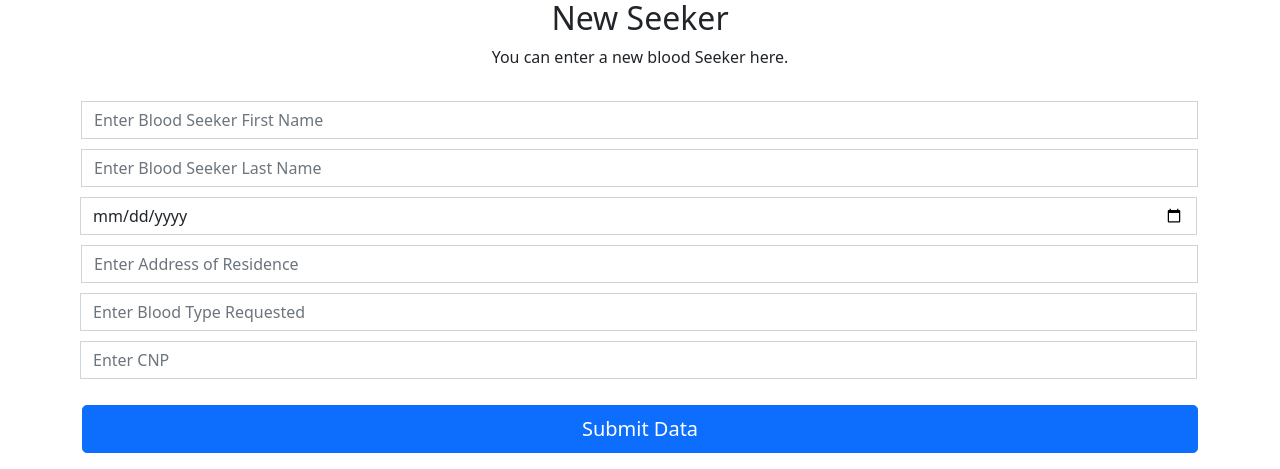
After one commit to adrianntz/BD_WebSite, a Flask app: page /seekerCreate in a window 1280 px wide. The commit adds this page. Shown: the part 401-870 px from the top of the page. Run offline with Flask 2, Linux system fonts and the light colour scheme; some libraries are stand-ins or nearby versions.

Commit message:
CreateFunc: Added Ability to add Seekers

```diff
--- a/main.py
+++ b/main.py
@@ -60,6 +60,24 @@ def donorCreate():
 	elif request.method == 'POST':
 		msg = 'Please fill out the form !'
 	return render_template('donorCreate.html', msg = msg)
+
+@app.route('/seekerCreate', methods =['GET', 'POST'])
+def seekerCreate():
+	msg = ''
+	if request.method == 'POST' and 'firstName' in request.form and 'lastName' in request.form and 'dateBirth' in request.form and 'address' in request.form and 'bloodGroup' in request.form  and 'cnp' in request.form:
+		var_firstName = request.form['firstName']
+		var_lastName = request.form['lastName']
+		var_dateBirth = request.form['dateBirth']
+		var_address = request.form['address']
+		var_bloodGroup = request.form['bloodGroup']
+		var_cnp=request.form['cnp']
+		cursor = mysql.connection.cursor(MySQLdb.cursors.DictCursor)
+		cursor.execute("INSERT INTO `blooddonationsystemdb`.`tbl_seeker` (`firstName`, `lastName`, `date_of_birth`, `location`, `blodGroup`,`cnp`) VALUES (%s,%s,%s,%s,%s,%s)",(var_firstName, var_lastName, var_dateBirth, var_address, var_bloodGroup,var_cnp))
+		mysql.connection.commit()
+		msg = 'You have successfully registered !'
+	elif request.method == 'POST':
+		msg = 'Please fill out the form !'
+	return render_template('seekerCreate.html', msg = msg)
 
 @app.route('/screeningintroduce', methods =['GET', 'POST'])
 def screeningintroduce():
--- a/templates/index.html
+++ b/templates/index.html
@@ -5,7 +5,7 @@
     <ul class="nav nav-pills flex-column mb-auto">
         <li class="nav-item"> <a href="#" class="nav-link active" aria-current="page"> <i class="fa fa-home"></i><span class="ms-2">Home</span> </a> </li>
         <li> <a href="http://127.0.0.1:5000/donorCreate" class="nav-link text-white"> <i class="fa fa-dashboard"></i><span class="ms-2">New Donor</span> </a> </li>
-        <li> <a href="http://127.0.0.1:5000/screeningintroduce" class="nav-link text-white"> <i class="fa fa-first-order"></i><span class="ms-2">New Screening</span> </a> </li>
+        <li> <a href="http://127.0.0.1:5000/seekerCreate" class="nav-link text-white"> <i class="fa fa-first-order"></i><span class="ms-2">New Seeker</span> </a> </li>
         <li> <a href="http://127.0.0.1:5000/bloodbankCreate" class="nav-link text-white"> <i class="fa fa-cog"></i><span class="ms-2">Add Blood Bank</span> </a> </li>
 
         <li class="nav-item dropdown">
--- /dev/null
+++ b/templates/seekerCreate.html
@@ -0,0 +1,75 @@
+<link href="//maxcdn.bootstrapcdn.com/bootstrap/4.1.1/css/bootstrap.min.css" rel="stylesheet" id="bootstrap-css">
+<script src="//maxcdn.bootstrapcdn.com/bootstrap/4.1.1/js/bootstrap.min.js"></script>
+<script src="//cdnjs.cloudflare.com/ajax/libs/jquery/3.2.1/jquery.min.js"></script>
+<!------ Include the above in your HEAD tag ---------->
+
+<div class="container forget-password">
+            <div class="row">
+                <div class="col-md-12 col-md-offset-4">
+                    <div class="panel panel-default">
+                        <div class="panel-body">
+                            <div class="text-center">
+                                <img src="https://www.seekpng.com/png/full/790-7900951_blood-donation-png-pic-blood-donation-logo-png.png" alt="car-key" height="400" width="350" border="0">
+                                <h2 class="text-center">New Seeker</h2>
+                                <p>You can enter a new blood Seeker here.</p>
+                                <form id="register-form" role="form" autocomplete="off" class="form" method="post">
+                                    <div class="form-group">
+                                        <div class="input-group">
+
+                                        </div>
+                                    </div>
+                                    <div class="form-group">
+                                    <div class="input-group">
+                                            <span class="input-group-addon"><i class="glyphicon glyphicon-envelope color-blue"></i></span>
+
+                                            <input type="text" name="firstName" placeholder="Enter Blood Seeker First Name" class="form-control" id="name" required></br></br>
+
+                                        </div>
+                                        <div class="input-group">
+                                            <span class="input-group-addon"><i class="glyphicon glyphicon-envelope color-blue"></i></span>
+                                            <input type="text" name="lastName" placeholder="Enter Blood Seeker Last Name" class="form-control" id="target_audience" required></br></br>
+
+                                        <div class="input-group">
+                                            <span class="input-group-addon"><i class="glyphicon glyphicon-envelope color-blue"></i></span>
+                                            <input type="date" name="dateBirth" placeholder="Enter Date of Birth" class="form-control" id="dateBirth" required></br></br>
+                                        </div>
+
+                                         </div>
+                                        <div class="input-group">
+                                            <span class="input-group-addon"><i class="glyphicon glyphicon-envelope color-blue"></i></span>
+                                            <input type="text" name="address" placeholder="Enter Address of Residence" class="form-control" id="address" required></br></br>
+
+                                        <div class="input-group">
+                                            <span class="input-group-addon"><i class="glyphicon glyphicon-envelope color-blue"></i></span>
+                                            <input type="text" name="bloodGroup" placeholder="Enter Blood Type Requested" class="form-control" id="bloodGroup" required></br></br>
+                                        </div>
+                                        <div class="input-group">
+                                            <span class="input-group-addon"><i class="glyphicon glyphicon-envelope color-blue"></i></span>
+                                            <input type="number" name="cnp" placeholder="Enter CNP" class="form-control" id="cnp" required></br></br>
+                                        </div>
+
+
+                                        </div>
+                                    </div>
+                                    <div class="form-group">
+                                        <input name="btnForget" class="btn btn-lg btn-primary btn-block btnForget" value="Submit Data" type="submit">
+                                    </div>
+
+                                </form>
+                            </div>
+                        </div>
+                    </div>
+                </div>
+            </div>
+        </div>
+
+        <!-- Required meta tags -->
+    <meta charset="utf-8">
+    <meta name="viewport" content="width=device-width, initial-scale=1">
+
+    <!-- Bootstrap CSS -->
+    <link href="https://cdn.jsdelivr.net/npm/bootstrap@5.1.3/dist/css/bootstrap.min.css" rel="stylesheet" integrity="sha384-1BmE4kWBq78iYhFldvKuhfTAU6auU8tT94WrHftjDbrCEXSU1oBoqyl2QvZ6jIW3" crossorigin="anonymous">
+
+    <script src="https://code.jquery.com/jquery-3.2.1.slim.min.js" integrity="sha384-KJ3o2DKtIkvYIK3UENzmM7KCkRr/rE9/Qpg6aAZGJwFDMVNA/GpGFF93hXpG5KkN" crossorigin="anonymous"></script>
+<script src="https://cdnjs.cloudflare.com/ajax/libs/popper.js/1.12.9/umd/popper.min.js" integrity="sha384-ApNbgh9B+Y1QKtv3Rn7W3mgPxhU9K/ScQsAP7hUibX39j7fakFPskvXusvfa0b4Q" crossorigin="anonymous"></script>
+<script src="https://maxcdn.bootstrapcdn.com/bootstrap/4.0.0/js/bootstrap.min.js" integrity="sha384-JZR6Spejh4U02d8jOt6vLEHfe/JQGiRRSQQxSfFWpi1MquVdAyjUar5+76PVCmYl" crossorigin="anonymous"></script>
```
